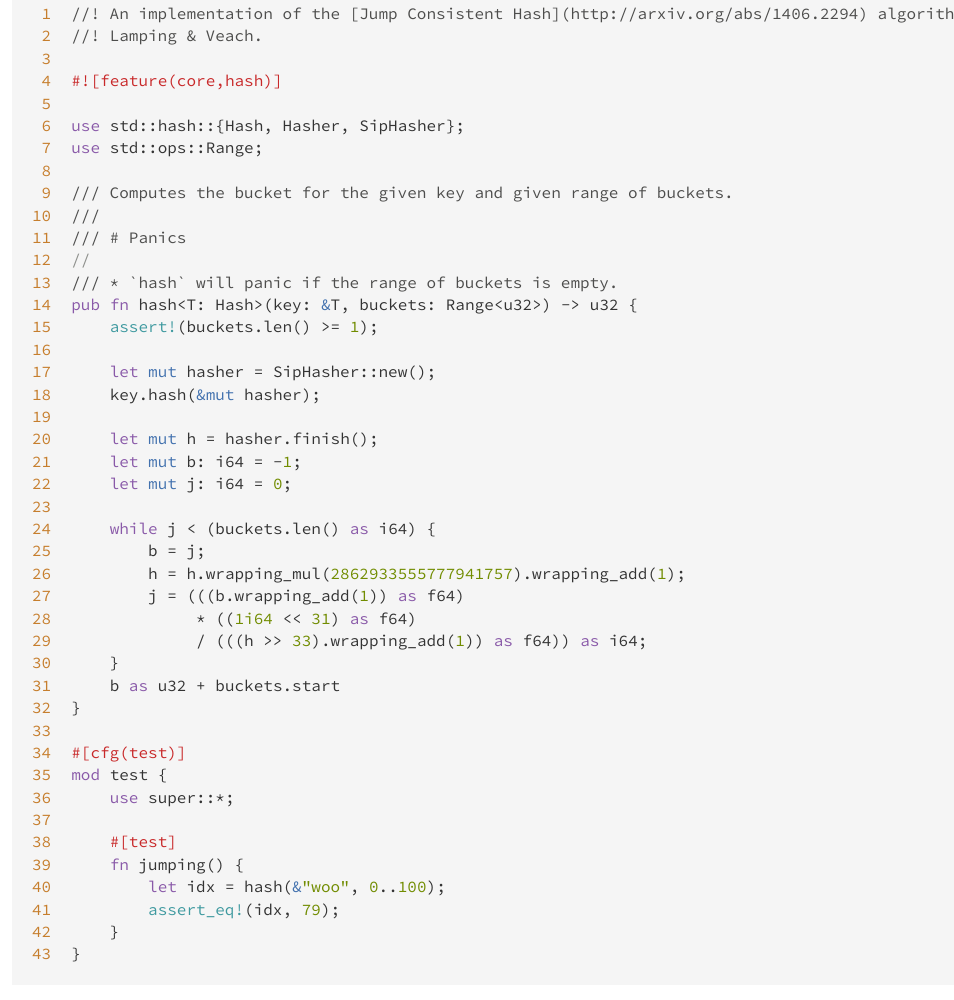
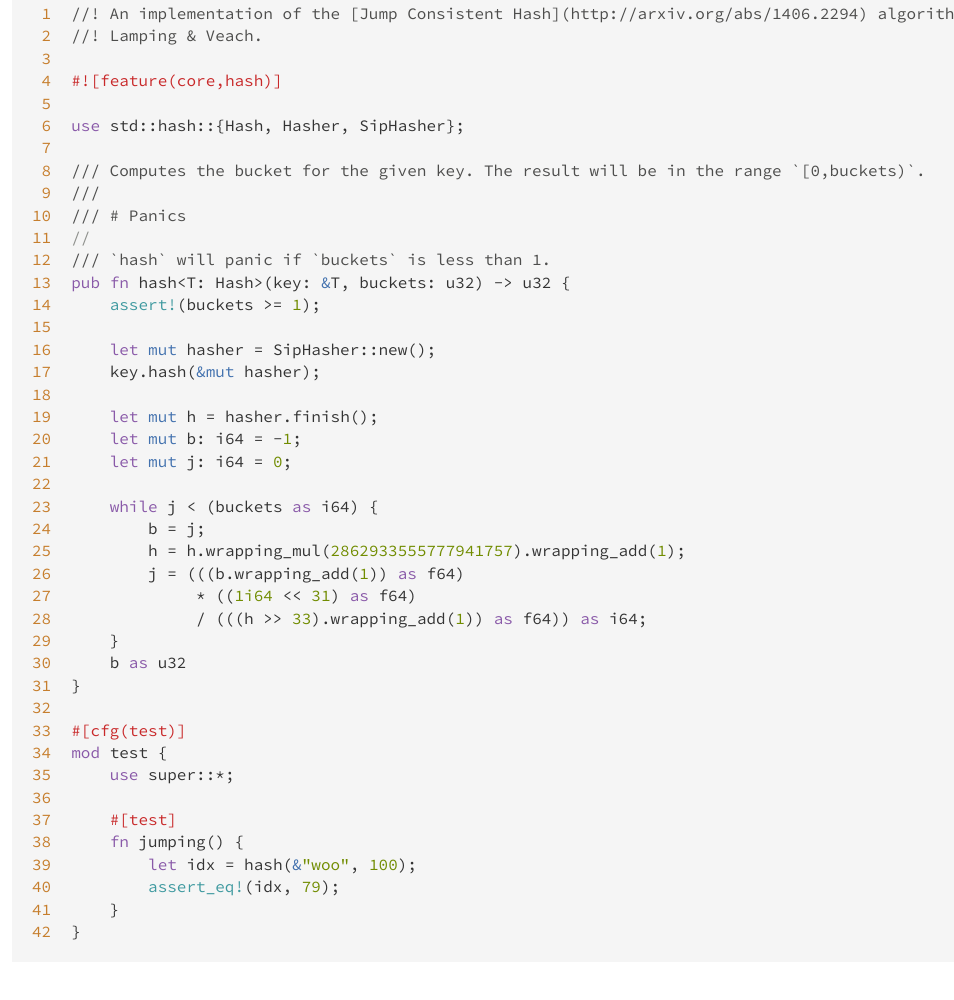
Before and after one commit to codahale/jumphash, a plain HTML site: page src/jumphash/lib.rs/lib.rs.html in a window 1280 px wide. Shown: the part 162-1162 px from the top of the page, without its empty margins (3-957 px from the left). Drawn offline with Linux system fonts and the light colour scheme.

Commit message:
rebuild pages at 69e9ca6

```diff
--- a/jumphash/sidebar-items.js
+++ b/jumphash/sidebar-items.js
@@ -1 +1 @@
-initSidebarItems({"fn":[["hash","Computes the bucket for the given key and given range of buckets."]]});
+initSidebarItems({"fn":[["hash","Computes the bucket for the given key. The result will be in the range `[0,buckets)`."]]});
--- a/search-index.js
+++ b/search-index.js
@@ -1,3 +1,3 @@
 var searchIndex = {};
-searchIndex['jumphash'] = {"items":[[0,"","jumphash","An implementation of the [Jump Consistent Hash](http://arxiv.org/abs/1406.2294) algorithm by\nLamping & Veach.",null,null],[5,"hash","","Computes the bucket for the given key and given range of buckets.",null,{"inputs":[{"name":"t"},{"name":"range"}],"output":{"name":"u32"}}]],"paths":[]};
+searchIndex['jumphash'] = {"items":[[0,"","jumphash","An implementation of the [Jump Consistent Hash](http://arxiv.org/abs/1406.2294) algorithm by\nLamping & Veach.",null,null],[5,"hash","","Computes the bucket for the given key. The result will be in the range `[0,buckets)`.",null,{"inputs":[{"name":"t"},{"name":"u32"}],"output":{"name":"u32"}}]],"paths":[]};
 initSearch(searchIndex);
--- a/src/jumphash/lib.rs/lib.rs.html
+++ b/src/jumphash/lib.rs/lib.rs.html
@@ -82,7 +82,6 @@
 <span id="40">40</span>
 <span id="41">41</span>
 <span id="42">42</span>
-<span id="43">43</span>
 </pre><pre class='rust '>
 <span class='doccomment'>//! An implementation of the [Jump Consistent Hash](http://arxiv.org/abs/1406.2294) algorithm by</span>
 <span class='doccomment'>//! Lamping &amp; Veach.</span>
@@ -90,15 +89,14 @@
 <span class='attribute'>#<span class='op'>!</span>[<span class='ident'>feature</span>(<span class='ident'>core</span>,<span class='ident'>hash</span>)]</span>
 
 <span class='kw'>use</span> <span class='ident'>std</span>::<span class='ident'>hash</span>::{<span class='ident'>Hash</span>, <span class='ident'>Hasher</span>, <span class='ident'>SipHasher</span>};
-<span class='kw'>use</span> <span class='ident'>std</span>::<span class='ident'>ops</span>::<span class='ident'>Range</span>;
 
-<span class='doccomment'>/// Computes the bucket for the given key and given range of buckets.</span>
+<span class='doccomment'>/// Computes the bucket for the given key. The result will be in the range `[0,buckets)`.</span>
 <span class='doccomment'>///</span>
 <span class='doccomment'>/// # Panics</span>
 <span class='comment'>//</span>
-<span class='doccomment'>/// * `hash` will panic if the range of buckets is empty.</span>
-<span class='kw'>pub</span> <span class='kw'>fn</span> <span class='ident'>hash</span><span class='op'>&lt;</span><span class='ident'>T</span>: <span class='ident'>Hash</span><span class='op'>&gt;</span>(<span class='ident'>key</span>: <span class='kw-2'>&amp;</span><span class='ident'>T</span>, <span class='ident'>buckets</span>: <span class='ident'>Range</span><span class='op'>&lt;</span><span class='ident'>u32</span><span class='op'>&gt;</span>) <span class='op'>-&gt;</span> <span class='ident'>u32</span> {
-    <span class='macro'>assert</span><span class='macro'>!</span>(<span class='ident'>buckets</span>.<span class='ident'>len</span>() <span class='op'>&gt;=</span> <span class='number'>1</span>);
+<span class='doccomment'>/// `hash` will panic if `buckets` is less than 1.</span>
+<span class='kw'>pub</span> <span class='kw'>fn</span> <span class='ident'>hash</span><span class='op'>&lt;</span><span class='ident'>T</span>: <span class='ident'>Hash</span><span class='op'>&gt;</span>(<span class='ident'>key</span>: <span class='kw-2'>&amp;</span><span class='ident'>T</span>, <span class='ident'>buckets</span>: <span class='ident'>u32</span>) <span class='op'>-&gt;</span> <span class='ident'>u32</span> {
+    <span class='macro'>assert</span><span class='macro'>!</span>(<span class='ident'>buckets</span> <span class='op'>&gt;=</span> <span class='number'>1</span>);
 
     <span class='kw'>let</span> <span class='kw-2'>mut</span> <span class='ident'>hasher</span> <span class='op'>=</span> <span class='ident'>SipHasher</span>::<span class='ident'>new</span>();
     <span class='ident'>key</span>.<span class='ident'>hash</span>(<span class='kw-2'>&amp;</span><span class='kw-2'>mut</span> <span class='ident'>hasher</span>);
@@ -107,14 +105,14 @@
     <span class='kw'>let</span> <span class='kw-2'>mut</span> <span class='ident'>b</span>: <span class='ident'>i64</span> <span class='op'>=</span> <span class='op'>-</span><span class='number'>1</span>;
     <span class='kw'>let</span> <span class='kw-2'>mut</span> <span class='ident'>j</span>: <span class='ident'>i64</span> <span class='op'>=</span> <span class='number'>0</span>;
 
-    <span class='kw'>while</span> <span class='ident'>j</span> <span class='op'>&lt;</span> (<span class='ident'>buckets</span>.<span class='ident'>len</span>() <span class='kw'>as</span> <span class='ident'>i64</span>) {
+    <span class='kw'>while</span> <span class='ident'>j</span> <span class='op'>&lt;</span> (<span class='ident'>buckets</span> <span class='kw'>as</span> <span class='ident'>i64</span>) {
         <span class='ident'>b</span> <span class='op'>=</span> <span class='ident'>j</span>;
         <span class='ident'>h</span> <span class='op'>=</span> <span class='ident'>h</span>.<span class='ident'>wrapping_mul</span>(<span class='number'>2862933555777941757</span>).<span class='ident'>wrapping_add</span>(<span class='number'>1</span>);
         <span class='ident'>j</span> <span class='op'>=</span> (((<span class='ident'>b</span>.<span class='ident'>wrapping_add</span>(<span class='number'>1</span>)) <span class='kw'>as</span> <span class='ident'>f64</span>)
              <span class='op'>*</span> ((<span class='number'>1i64</span> <span class='op'>&lt;&lt;</span> <span class='number'>31</span>) <span class='kw'>as</span> <span class='ident'>f64</span>)
              <span class='op'>/</span> (((<span class='ident'>h</span> <span class='op'>&gt;&gt;</span> <span class='number'>33</span>).<span class='ident'>wrapping_add</span>(<span class='number'>1</span>)) <span class='kw'>as</span> <span class='ident'>f64</span>)) <span class='kw'>as</span> <span class='ident'>i64</span>;
     }
-    <span class='ident'>b</span> <span class='kw'>as</span> <span class='ident'>u32</span> <span class='op'>+</span> <span class='ident'>buckets</span>.<span class='ident'>start</span>
+    <span class='ident'>b</span> <span class='kw'>as</span> <span class='ident'>u32</span>
 }
 
 <span class='attribute'>#[<span class='ident'>cfg</span>(<span class='ident'>test</span>)]</span>
@@ -123,7 +121,7 @@
 
     <span class='attribute'>#[<span class='ident'>test</span>]</span>
     <span class='kw'>fn</span> <span class='ident'>jumping</span>() {
-        <span class='kw'>let</span> <span class='ident'>idx</span> <span class='op'>=</span> <span class='ident'>hash</span>(<span class='kw-2'>&amp;</span><span class='string'>&quot;woo&quot;</span>, <span class='number'>0</span>..<span class='number'>100</span>);
+        <span class='kw'>let</span> <span class='ident'>idx</span> <span class='op'>=</span> <span class='ident'>hash</span>(<span class='kw-2'>&amp;</span><span class='string'>&quot;woo&quot;</span>, <span class='number'>100</span>);
         <span class='macro'>assert_eq</span><span class='macro'>!</span>(<span class='ident'>idx</span>, <span class='number'>79</span>);
     }
 }
```
Also changed, not shown: jumphash/fn.hash.html (+3 -5 lines), jumphash/index.html (+2 -2 lines).
